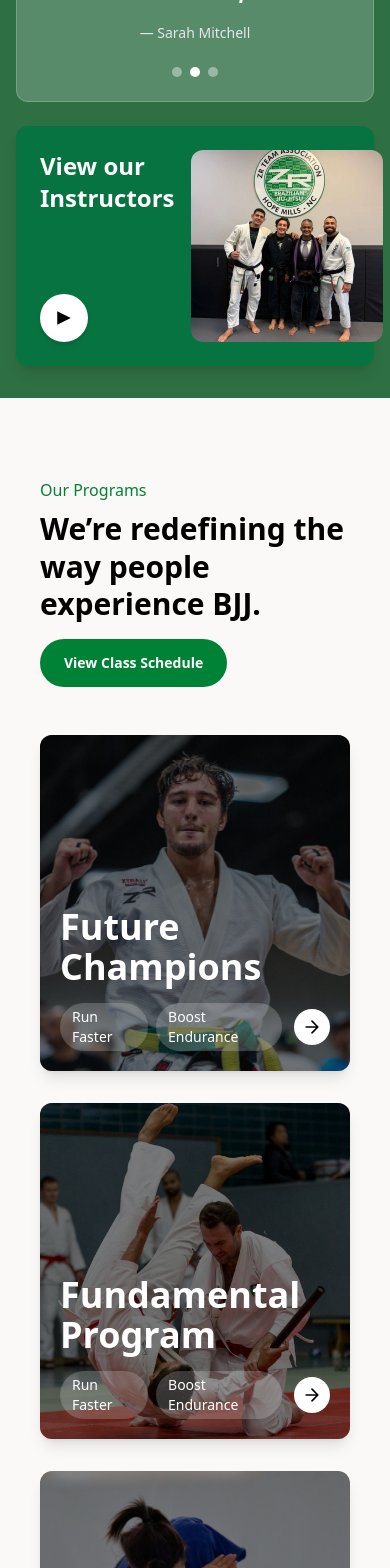
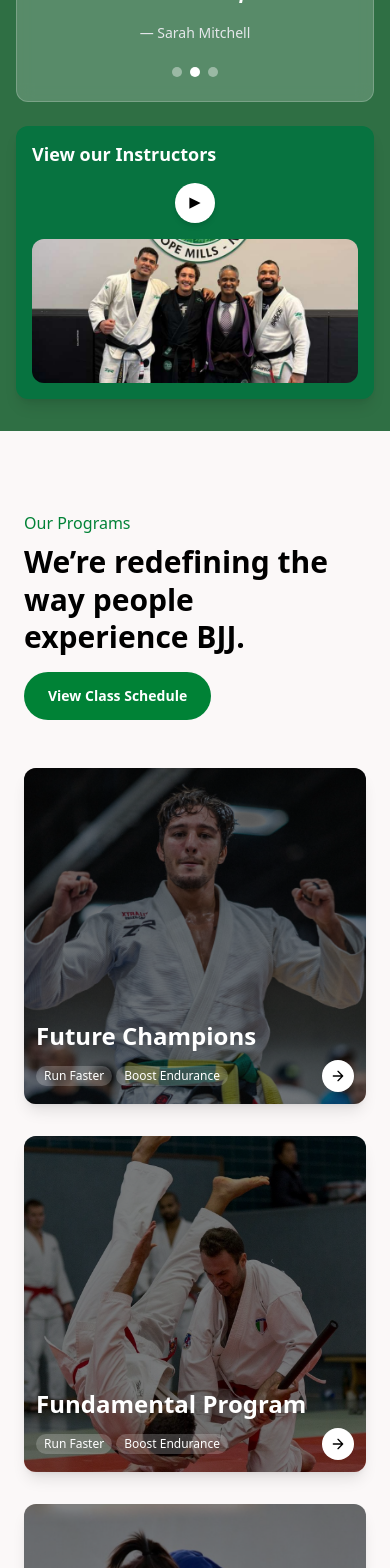
Before and after one commit to abhiineat/zr-team-website, a Next.js app: page / in a window 390 px wide. Shown: the part 1060-2628 px from the top of the page. Built offline with nearby package versions, Linux system fonts and the light colour scheme.

Commit message:
fix:mobile view design fix

```diff
--- a/app/components/Footer.tsx
+++ b/app/components/Footer.tsx
@@ -1,63 +1,65 @@
 import Image from "next/image";
-import { FaInstagram,  FaTwitter, FaYoutube } from "react-icons/fa";
-import { SlSocialFacebook,SlSocialYoutube,SlSocialTwitter} from "react-icons/sl";
+import { FaInstagram } from "react-icons/fa";
+import { SlSocialFacebook, SlSocialYoutube, SlSocialTwitter } from "react-icons/sl";
+
 export default function Footer() {
   return (
-    <footer className="bg-[#FBF8F8] text-gray-900 pt-12 pb-6 ">
-      <div className="max-w-7xl mx-auto px-6">
-        {/* Centered Logo + Question Line */}
-        <div className="flex flex-col md:flex-row items-center justify-between gap-4 md:gap-6 mb-10">
+    <footer className="bg-[#FBF8F8] text-gray-900 pt-10 pb-6">
+      <div className="max-w-7xl mx-auto px-4 sm:px-6">
+        {/* Logo + Question */}
+        <div className="flex flex-col sm:flex-row items-center justify-between gap-4 mb-8">
           <Image
-            src="/logo.png" // replace with your actual logo path
+            src="/logo.png"
             alt="ZR Team Logo"
-            width={70}
-            height={70}
+            width={60}
+            height={60}
             className="rounded-full border border-green-600 object-cover"
           />
-          <h3 className="text-3xl md:text-4xl font-[400] text-center md:text-left">
+
+          <h3 className="text-xl sm:text-3xl font-[400] text-center sm:text-left leading-tight">
             Questions?{" "}
             <a
-              href="mailto:info@zrteamhm.com"
-              className="font-bold underline underline-offset-6 hover:text-green-600"
+              href="mailto:infohopemills@gmail.com"
+              className="font-bold underline underline-offset-4 hover:text-green-600 break-all"
             >
               infohopemills@gmail.com
             </a>
           </h3>
         </div>
 
-        {/* Main Footer Content */}
-        <div className="grid grid-cols-1 md:grid-cols-3 gap-10">
-          {/* Left Section */}
+        {/* Main Content */}
+        <div className="grid grid-cols-1 gap-8 md:grid-cols-3">
+          {/* Left */}
           <div className="flex flex-col gap-4">
-            <p className="text-sm leading-relaxed text-gray-700 max-w-sm">
-              "Stay connected with ZR Team: Follow us on social media for the
-              latest updates, events, and training tips. Join our community and
-              experience the thrill of Brazilian Jiu-Jitsu today!"
+            <p className="text-xs sm:text-sm leading-relaxed text-gray-700 max-w-full">
+              Stay connected with ZR Team. Follow us on social media for updates,
+              events, and training tips. Join our Brazilian Jiu-Jitsu community.
             </p>
-            <div className="flex gap-4 text-gray-800 text-lg">
-              <a href="https://www.instagram.com/zrteam/?hl=en" className="hover:text-green-600 transition">
+
+            <div className="flex gap-4 text-gray-800 text-lg flex-wrap">
+              <a href="https://www.instagram.com/zrteam/?hl=en" className="hover:text-green-600">
                 <FaInstagram />
               </a>
-              <a href="https://www.facebook.com/zrteambjj/" className="hover:text-green-600 transition">
+              <a href="https://www.facebook.com/zrteambjj/" className="hover:text-green-600">
                 <SlSocialFacebook />
               </a>
-              <a href="https://www.youtube.com/channel/UCfEUsNfttSMYed5OvX0JxBw" className="hover:text-green-600 transition">
+              <a href="https://www.youtube.com/channel/UCfEUsNfttSMYed5OvX0JxBw" className="hover:text-green-600">
                 <SlSocialTwitter />
               </a>
-              <a href="https://x.com/zrteamhopemills" className="hover:text-green-600 transition">
+              <a href="https://x.com/zrteamhopemills" className="hover:text-green-600">
                 <SlSocialYoutube />
               </a>
             </div>
           </div>
 
-          {/* Spacer for center alignment on large screens */}
-          <div></div>
+          {/* Spacer (hidden on mobile automatically) */}
+          <div className="hidden md:block" />
 
-          {/* Right Section */}
-          <div className="grid grid-cols-2 gap-8">
+          {/* Right */}
+          <div className="grid grid-cols-2 gap-6">
             <div>
-              <h4 className="font-semibold mb-2">Home</h4>
-              <ul className="space-y-1 text-sm text-gray-700">
+              <h4 className="font-semibold mb-2 text-sm">Home</h4>
+              <ul className="space-y-1 text-xs sm:text-sm text-gray-700">
                 <li><a href="#" className="hover:text-green-600">About Us</a></li>
                 <li><a href="#" className="hover:text-green-600">Schedule</a></li>
                 <li><a href="#" className="hover:text-green-600">Instructors</a></li>
@@ -65,9 +67,10 @@ export default function Footer() {
                 <li><a href="#" className="hover:text-green-600">Facilities</a></li>
               </ul>
             </div>
+
             <div>
-              <h4 className="font-semibold mb-2">Programs</h4>
-              <ul className="space-y-1 text-sm text-gray-700">
+              <h4 className="font-semibold mb-2 text-sm">Programs</h4>
+              <ul className="space-y-1 text-xs sm:text-sm text-gray-700">
                 <li><a href="#" className="hover:text-green-600">Future Champions</a></li>
                 <li><a href="#" className="hover:text-green-600">Fundamental Program</a></li>
                 <li><a href="#" className="hover:text-green-600">Women’s Program</a></li>
@@ -78,8 +81,8 @@ export default function Footer() {
           </div>
         </div>
 
-        {/* Bottom Divider */}
-        <div className="mt-12 border-t border-[#CFE7CB] pt-4 text-center text-sm text-gray-600">
+        {/* Bottom */}
+        <div className="mt-10 border-t border-[#CFE7CB] pt-4 text-center text-xs sm:text-sm text-gray-600">
           © ZR Team. All rights reserved. Designed by Konnect Vision Media
         </div>
       </div>
--- a/app/components/HeroSection.tsx
+++ b/app/components/HeroSection.tsx
@@ -146,28 +146,28 @@ export default function HeroSection() {
 
             {/* Card 3 */}
             <motion.div
-              className="bg-[#077340] p-6 rounded-xl shadow-lg text-white w-full lg:w-[31%]"
+  className="bg-[#077340] p-4 sm:p-6 rounded-xl shadow-lg text-white w-full lg:w-[31%]"
   initial={{ opacity: 0, y: 40 }}
   whileInView={{ opacity: 1, y: 0 }}
   transition={{ delay: 0.4, duration: 0.8 }}
   viewport={{ once: true }}
 >
   <Link href="/facilities" className="block h-full">
-                  <div className="flex h-full gap-4 cursor-pointer group">
+    <div className="flex flex-col sm:flex-row h-full gap-4 cursor-pointer group">
 
-                    {/* LEFT: Text + Play Button */}
+      {/* TEXT */}
       <div className="flex flex-col justify-between flex-1">
-                      <h3 className="text-white font-semibold text-2xl">
+        <h3 className="font-semibold text-lg sm:text-2xl leading-snug">
           View our Instructors
         </h3>
 
-                      <div className="mt-4">
-                        <div className="w-12 h-12 bg-white rounded-full flex items-center justify-center shadow-md">
+        <div className="mt-4 flex sm:block justify-center">
+          <div className="w-10 h-10 sm:w-12 sm:h-12 bg-white rounded-full flex items-center justify-center shadow-md">
             <svg
               xmlns="http://www.w3.org/2000/svg"
               fill="black"
               viewBox="0 0 24 24"
-                            className="w-6 h-6"
+              className="w-5 h-5 sm:w-6 sm:h-6"
             >
               <path d="M5.25 5.25v13.5l13.5-6.75L5.25 5.25z" />
             </svg>
@@ -175,8 +175,8 @@ export default function HeroSection() {
         </div>
       </div>
 
-                    {/* RIGHT: Image */}
-                    <div className="relative w-48 h-48 rounded-xl overflow-hidden shrink-0">
+      {/* IMAGE */}
+      <div className="relative w-full sm:w-40 h-36 sm:h-40 rounded-xl overflow-hidden shrink-0">
         <Image
           src="/view.jpg"
           alt="Facility"
@@ -189,6 +189,7 @@ export default function HeroSection() {
   </Link>
 </motion.div>
 
+
           </div>
         </div>
       </div>
--- a/app/components/ProgramsSection.tsx
+++ b/app/components/ProgramsSection.tsx
@@ -40,7 +40,7 @@ export default function ProgramsSection() {
   return (
     <section
       id="programs"
-      className="bg-[#FBF8F8] text-black py-20 px-10 md:px-24 overflow-hidden"
+      className="bg-[#FBF8F8] text-black py-20 px-6 md:px-24 overflow-hidden"
     >
       {/* ✨ Header with subtle fade-in */}
       <motion.div
@@ -120,27 +120,45 @@ export default function ProgramsSection() {
             />
 
             {/* Overlay Content */}
-            <div className="absolute inset-0 bg-black/50 flex flex-col justify-end p-5 transition-all duration-300 group-hover:bg-black/40">
+            <div className="absolute inset-0 bg-black/50 flex flex-col justify-end
+                p-3 sm:p-5
+                transition-all duration-300 group-hover:bg-black/40">
   <div>
-                <h3 className="text-white text-4xl font-bold mb-4 transition-transform duration-500 group-hover:translate-y-[-2px]">
+    <h3 className="text-white text-2xl sm:text-4xl font-bold
+                   mb-2 sm:mb-4
+                   transition-transform duration-500 group-hover:translate-y-[-2px]">
       {program.title}
     </h3>
 
-                <div className="flex items-center justify-between">
-                  <div className="flex gap-2">
+    <div className="flex items-center justify-between gap-2 sm:gap-0">
+
+      {/* TAGS */}
+      <div className="flex gap-1 sm:gap-2 flex-wrap">
         {program.tags.map((tag) => (
           <span
             key={tag}
-                        className="bg-white/20 text-white text-sm px-3 py-1 rounded-full"
+            className="bg-white/20 text-white
+                       text-xs sm:text-sm
+                       px-2 sm:px-3
+                       py-0.5 sm:py-1
+                       rounded-full"
           >
             {tag}
           </span>
         ))}
       </div>
 
+      {/* ARROW */}
       <Link
         href={`/programs/${program.slug}`}
-                    className="bg-white text-black w-9 h-9 flex items-center justify-center rounded-full hover:bg-green-600 hover:text-white transition ml-3 flex-shrink-0"
+        className="bg-white text-black
+                   w-8 h-8 sm:w-9 sm:h-9
+                   flex items-center justify-center
+                   rounded-full
+                   hover:bg-green-600 hover:text-white
+                   transition
+                   ml-1 sm:ml-3
+                   flex-shrink-0"
       >
         <svg
           xmlns="http://www.w3.org/2000/svg"
@@ -148,7 +166,7 @@ export default function ProgramsSection() {
           viewBox="0 0 24 24"
           strokeWidth={2}
           stroke="currentColor"
-                      className="w-5 h-5"
+          className="w-4 h-4 sm:w-5 sm:h-5"
         >
           <path
             strokeLinecap="round"
@@ -157,9 +175,11 @@ export default function ProgramsSection() {
           />
         </svg>
       </Link>
+
     </div>
   </div>
 </div>
+
           </motion.div>
         ))}
       </motion.div>
```
Lines whose indentation alone changed are shown as unchanged.
